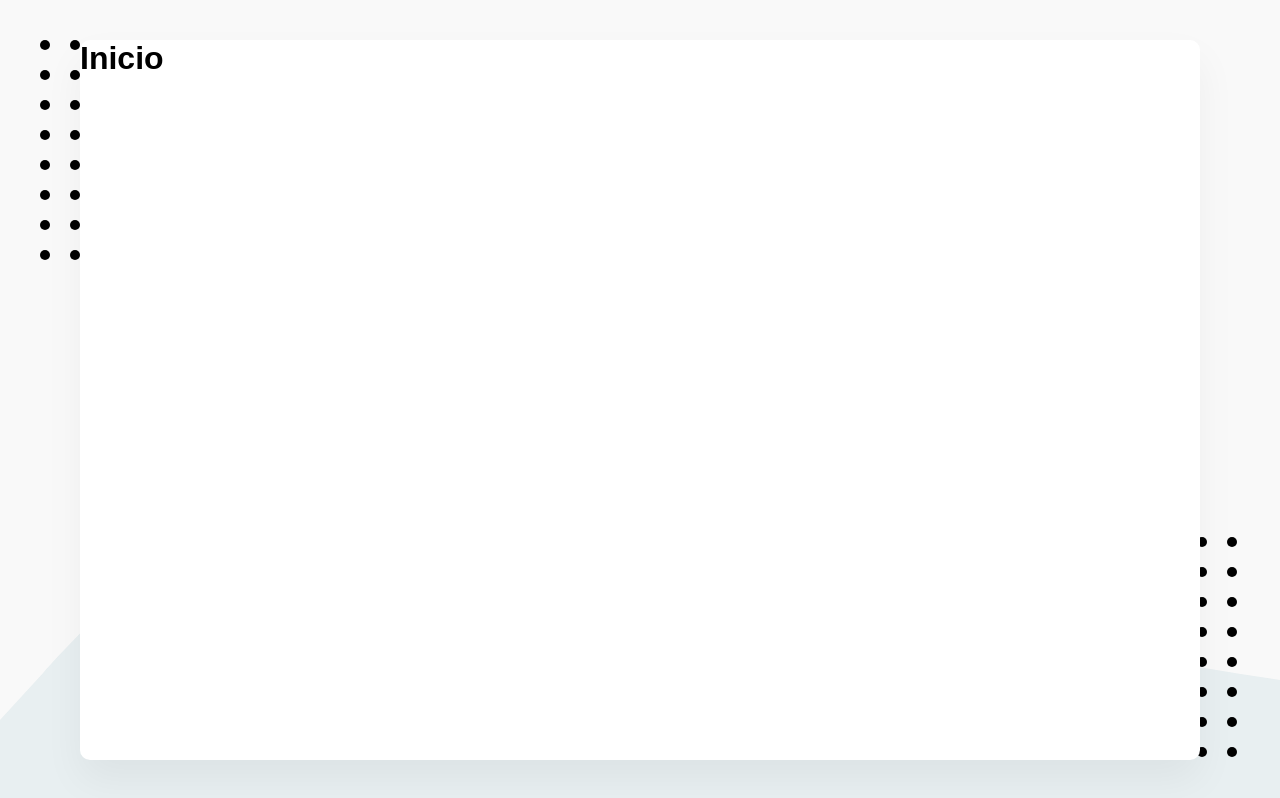
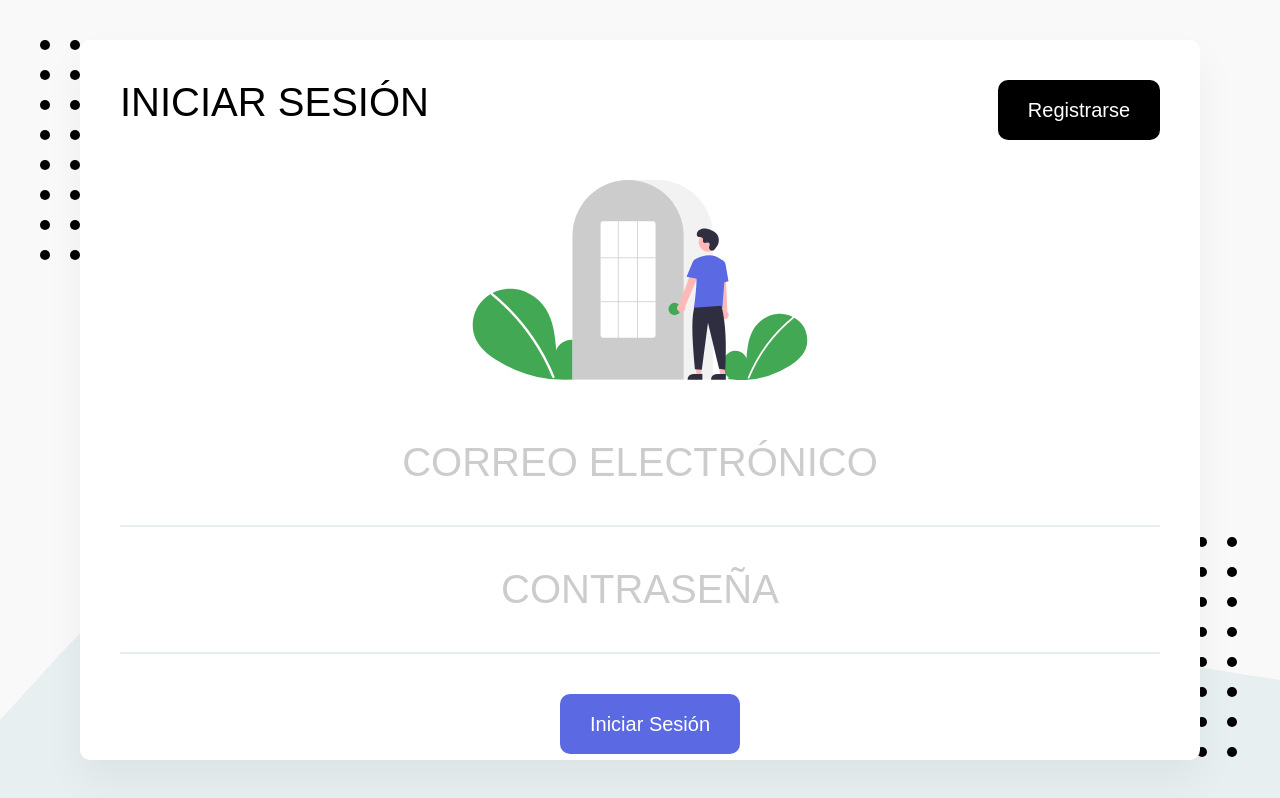
Before and after one commit to GuzMi-Hub/react_app_expense_record, a React (Create React App) app: page /login in a window 1280 px wide. Built offline with nearby package versions, Linux system fonts and the light colour scheme; what webfontloader would draw is missing.

Commit message:
:art: login and register finished

```diff
--- a/src/components/ExpenseList.jsx
+++ b/src/components/ExpenseList.jsx
@@ -1,12 +1,7 @@
 import React from "react";
 import { Helmet } from "react-helmet";
-import {
-  Header,
-  Title,
-  ContainerButtons,
-  ContainerHeader,
-} from "../elements/Header";
-import Button from "../elements/Button";
+import { Header, Title } from "../elements/Header";
+import BackButton from "../elements/BackButton";
 
 const ExpenseList = () => {
   return (
@@ -16,14 +11,8 @@
       </Helmet>
 
       <Header>
-        <ContainerHeader>
-          <Title> Lista de gastos</Title>
-          <ContainerButtons>
-            <Button to="/categorias">Categorías</Button>
-            <Button to="lista">Lista de Gastos</Button>
-            <Button>X</Button>
-          </ContainerButtons>
-        </ContainerHeader>
+        <BackButton />
+        <Title> Lista de gastos</Title>
       </Header>
     </>
   );
--- a/src/components/ExpensePerCategory.jsx
+++ b/src/components/ExpensePerCategory.jsx
@@ -1,12 +1,7 @@
 import React from "react";
 import { Helmet } from "react-helmet";
-import {
-  Header,
-  Title,
-  ContainerButtons,
-  ContainerHeader,
-} from "../elements/Header";
-import Button from "../elements/Button";
+import { Header, Title } from "../elements/Header";
+import BackButton from "../elements/BackButton";
 
 const ExpensePerCategory = () => {
   return (
@@ -16,9 +11,8 @@
       </Helmet>
 
       <Header>
-        <ContainerHeader>
-          <Title> Gastos por Categoría</Title>
-        </ContainerHeader>
+        <BackButton />
+        <Title> Gastos por Categoría</Title>
       </Header>
     </>
   );
--- a/src/components/Login.jsx
+++ b/src/components/Login.jsx
@@ -1,7 +1,41 @@
 import React from "react";
+import { Helmet } from "react-helmet";
+import Button from "../elements/Button";
+import styled from "styled-components";
+import { Header, Title, ContainerHeader } from "../elements/Header";
+import { Form, Input, ButtonContainer } from "../elements/FormElements";
+import { ReactComponent as SvgLogin } from "../assets/images/login.svg";
+
+const Svg = styled(SvgLogin)`
+  width: 100%;
+  max-height: 12.5rem;
+  margin-bottom: 1.25rem;
+`;
 
 const Login = () => {
-  return <h1>Inicio</h1>;
+  return (
+    <>
+      <Helmet>
+        <title>Iniciar Sesión</title>
+      </Helmet>
+      <Header>
+        <ContainerHeader>
+          <Title>Iniciar Sesión</Title>
+          <div>
+            <Button to="/register">Registrarse</Button>
+          </div>
+        </ContainerHeader>
+      </Header>
+      <Form>
+        <Svg />
+        <Input type="email" name="email" placeholder="Correo Electrónico" />
+        <Input type="password" name="password" placeholder="Contraseña" />
+        <ButtonContainer>
+          <Button primario>Iniciar Sesión</Button>
+        </ButtonContainer>
+      </Form>
+    </>
+  );
 };
 
 export default Login;
--- a/src/components/Register.jsx
+++ b/src/components/Register.jsx
@@ -1,7 +1,46 @@
 import React from "react";
+import { Helmet } from "react-helmet";
+import Button from "../elements/Button";
+import styled from "styled-components";
+import { Header, Title, ContainerHeader } from "../elements/Header";
+import { Form, Input, ButtonContainer } from "../elements/FormElements";
+import { ReactComponent as SvgLogin } from "../assets/images/registro.svg";
+
+const Svg = styled(SvgLogin)`
+  width: 100%;
+  max-height: 6.25rem;
+  margin-bottom: 1.25rem;
+`;
 
 const Register = () => {
-  return <h1>Register</h1>;
+  return (
+    <>
+      <Helmet>
+        <title>Crear Cuenta</title>
+      </Helmet>
+      <Header>
+        <ContainerHeader>
+          <Title>Crear Cuenta</Title>
+          <div>
+            <Button to="/login">Iniciar Sesion</Button>
+          </div>
+        </ContainerHeader>
+      </Header>
+      <Form>
+        <Svg />
+        <Input type="email" name="email" placeholder="Correo Electrónico" />
+        <Input type="password" name="password" placeholder="Contraseña" />
+        <Input
+          type="password"
+          name="password2"
+          placeholder="Repetir Contraseña"
+        />
+        <ButtonContainer>
+          <Button primario>Crear Cuenta</Button>
+        </ButtonContainer>
+      </Form>
+    </>
+  );
 };
 
 export default Register;
--- /dev/null
+++ b/src/elements/BackButton.jsx
@@ -0,0 +1,46 @@
+import React from "react";
+import styled from "styled-components";
+import { ReactComponent as ArrowIcon } from "../assets/images/flecha.svg";
+import { useHistory } from "react-router";
+
+const Btn = styled.button`
+  display: block;
+  width: 3.12rem; /* 50px */
+  height: 3.12rem; /* 50px */
+  line-height: 3.12rem; /* 50px */
+  text-align: center;
+  margin-right: 1.25rem; /* 20px */
+  border: none;
+  background: #000;
+  color: #fff;
+  display: flex;
+  align-items: center;
+  justify-content: center;
+  border-radius: 0.31rem; /* 5px */
+  cursor: pointer;
+
+  @media (max-width: 60rem) {
+    /* 950px */
+    width: 2.5rem; /* 40px */
+    height: 2.5rem; /* 40px */
+    line-height: 2.5rem; /* 40px */
+  }
+`;
+
+const Icon = styled(ArrowIcon)`
+  width: 50%;
+  height: auto;
+  fill: #fff;
+`;
+
+const BackButton = ({ ruta = "/" }) => {
+  const history = useHistory();
+
+  return (
+    <Btn onClick={() => history.push(ruta)}>
+      <Icon />
+    </Btn>
+  );
+};
+
+export default BackButton;
--- /dev/null
+++ b/src/elements/FormElements.jsx
@@ -0,0 +1,66 @@
+import styled from "styled-components";
+import theme from "../theme";
+
+const FilterContainer = styled.div`
+  display: flex;
+  justify-content: space-between;
+  margin-bottom: 1.87rem; /* 30px */
+
+  @media (max-width: 60rem) {
+    /* 950px */
+    flex-direction: column;
+
+    & > * {
+      width: 100%;
+      margin-bottom: 0.62rem; /* 10px */
+    }
+  }
+`;
+
+const Form = styled.form`
+  padding: 0 2.5rem; /* 40px */
+  height: 100%;
+  display: flex;
+  flex-direction: column;
+  justify-content: space-around;
+  input {
+    width: 100%;
+    text-align: center;
+    padding: 2.5rem 0;
+    font-family: "Work Sans", sans-serif;
+    &::placeholder {
+      color: rgba(0, 0, 0, 0.2);
+    }
+  }
+
+  @media (max-width: 60rem) {
+    /* 950px */
+    justify-content: start;
+  }
+`;
+
+const Input = styled.input`
+  font-size: 2.5rem; /* 40px */
+  text-transform: uppercase;
+  border: none;
+  border-bottom: 2px solid ${theme.grisClaro};
+  outline: none;
+
+  @media (max-width: 60rem) {
+    /* 950px */
+    font-size: 2.2rem; /* 24px */
+  }
+`;
+
+const BigInput = styled(Input)`
+  font-size: 4.37rem; /* 70px */
+  font-weight: bold;
+`;
+
+const ButtonContainer = styled.div`
+  display: flex;
+  justify-content: center;
+  margin: 2.5rem 0; /* 40px */
+`;
+
+export { FilterContainer, Form, Input, BigInput, ButtonContainer };
--- /dev/null
+++ b/src/theme.js
@@ -0,0 +1,12 @@
+const theme = {
+  fondo: "#F9F9F9",
+  colorPrimario: "#5B69E2",
+  colorSecundario: "#000",
+  verde: "#43A854",
+  rojo: "#E34747",
+  grisClaro: "#E8EFF1",
+  grisClaro2: "#CBDDE2",
+  azulClaro: "#8792F1",
+};
+
+export default theme;
```
